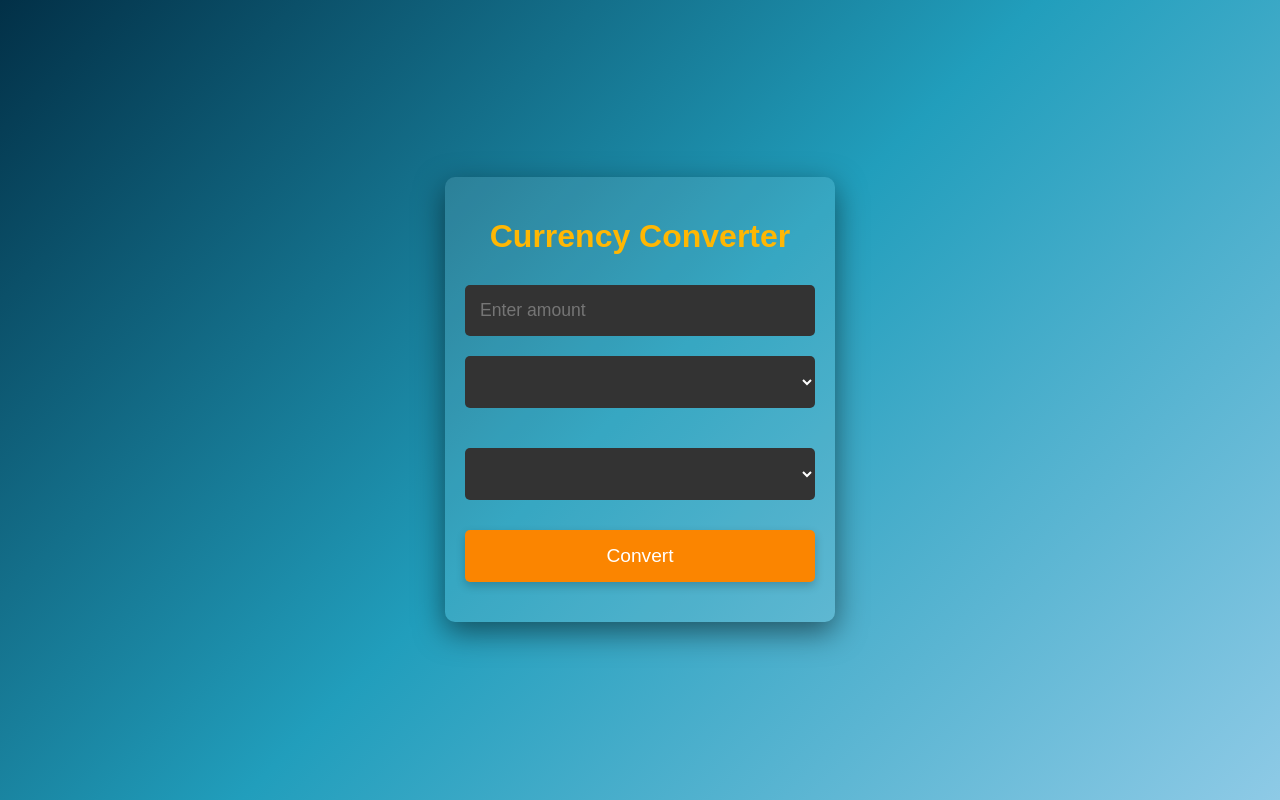
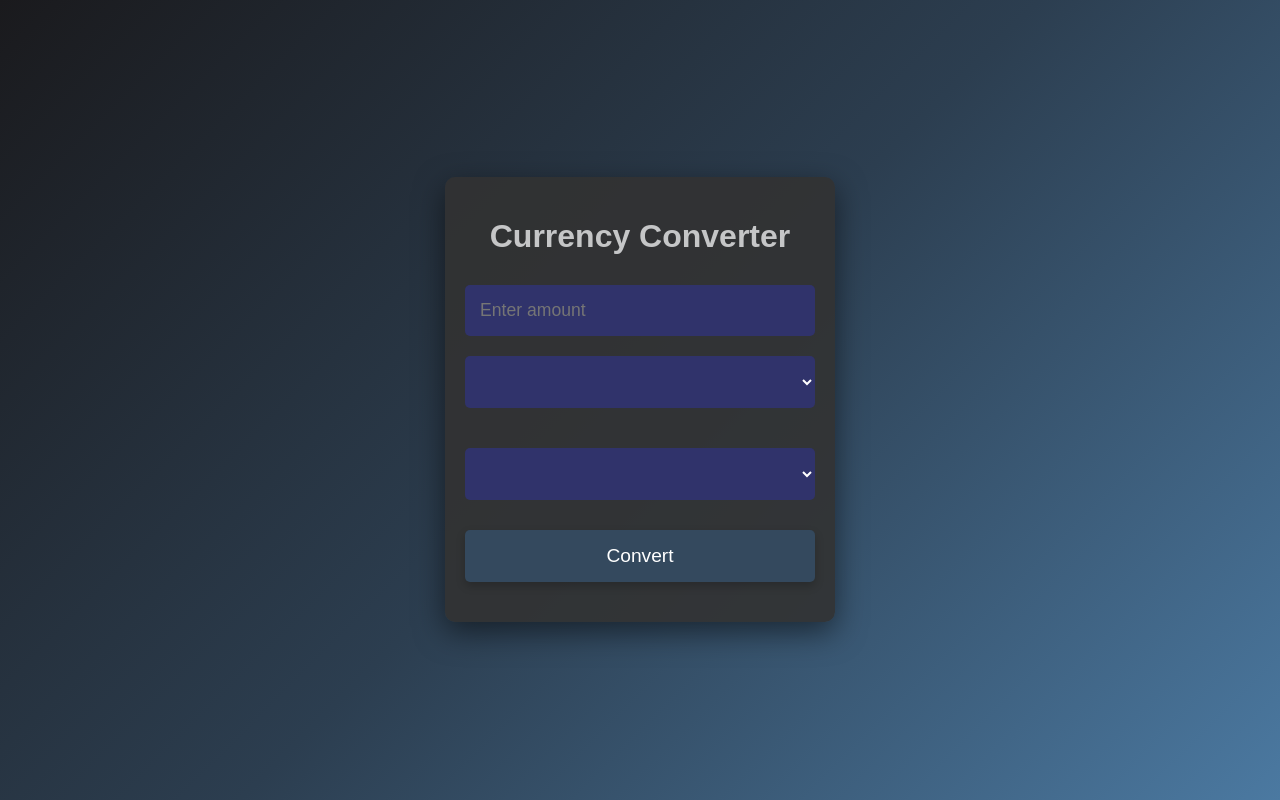
Before and after one commit to arnavravinder/Currency, a plain HTML site: page index.html in a window 1280 px wide. Drawn offline with nearby package versions, Linux system fonts and the light colour scheme; no server answers.

Commit message:
Update styles.css

```diff
--- a/styles.css
+++ b/styles.css
@@ -3,7 +3,7 @@ body {
     justify-content: center;
     align-items: center;
     height: 100vh;
-    background: linear-gradient(135deg, #023047 0%, #219ebc 50%, #8ecae6 100%);
+    background: linear-gradient(135deg, #1a1a1d 0%, #2c3e50 50%, #4b79a1 100%);
     margin: 0;
     font-family: 'Arial', sans-serif;
     overflow: hidden;
@@ -12,7 +12,7 @@ body {
 .container {
     width: 350px;
     padding: 20px;
-    background: rgba(255, 255, 255, 0.1);
+    background: rgba(50, 50, 50, 0.9);
     border-radius: 10px;
     box-shadow: 0px 10px 30px rgba(0, 0, 0, 0.5);
     text-align: center;
@@ -20,13 +20,13 @@ body {
 }
 
 .converter h1 {
-    color: #ffb703;
+    color: #c5c6c7;
     margin-bottom: 20px;
     transition: text-shadow 0.2s;
 }
 
 .converter h1:hover {
-    text-shadow: 0 0 10px #ffb703, 0 0 20px #ffb703, 0 0 30px #ffb703;
+    text-shadow: 0 0 10px #c5c6c7, 0 0 20px #c5c6c7, 0 0 30px #c5c6c7;
 }
 
 .input-group {
@@ -37,7 +37,7 @@ input, select {
     width: 100%;
     padding: 15px;
     margin: 10px 0;
-    background: #333;
+    background: #30336b;
     border: none;
     border-radius: 5px;
     color: white;
@@ -48,7 +48,7 @@ input, select {
 }
 
 input:hover, select:hover {
-    box-shadow: 0 0 10px #ffb703, 0 0 20px #ffb703, 0 0 30px #ffb703;
+    box-shadow: 0 0 10px #4b79a1, 0 0 20px #4b79a1, 0 0 30px #4b79a1;
 }
 
 input[type="number"]::-webkit-outer-spin-button,
@@ -62,7 +62,7 @@ input[type="number"]::-moz-appearance {
 }
 
 button {
-    background: #fb8500;
+    background: #34495e;
     border: none;
     padding: 15px 20px;
     color: white;
@@ -75,8 +75,8 @@ button {
 }
 
 button:hover {
-    background: #ffb703;
-    box-shadow: 0 0 10px #ffb703, 0 0 20px #ffb703, 0 0 30px #ffb703;
+    background: #2c3e50;
+    box-shadow: 0 0 10px #4b79a1, 0 0 20px #4b79a1, 0 0 30px #4b79a1;
 }
 
 button:active {
@@ -85,11 +85,11 @@ button:active {
 
 #result {
     margin-top: 20px;
-    color: #ffb703;
+    color: #c5c6c7;
     font-size: 1.2em;
     transition: text-shadow 0.2s;
 }
 
 #result:hover {
-    text-shadow: 0 0 10px #ffb703, 0 0 20px #ffb703, 0 0 30px #ffb703;
+    text-shadow: 0 0 10px #c5c6c7, 0 0 20px #c5c6c7, 0 0 30px #c5c6c7;
 }
```
